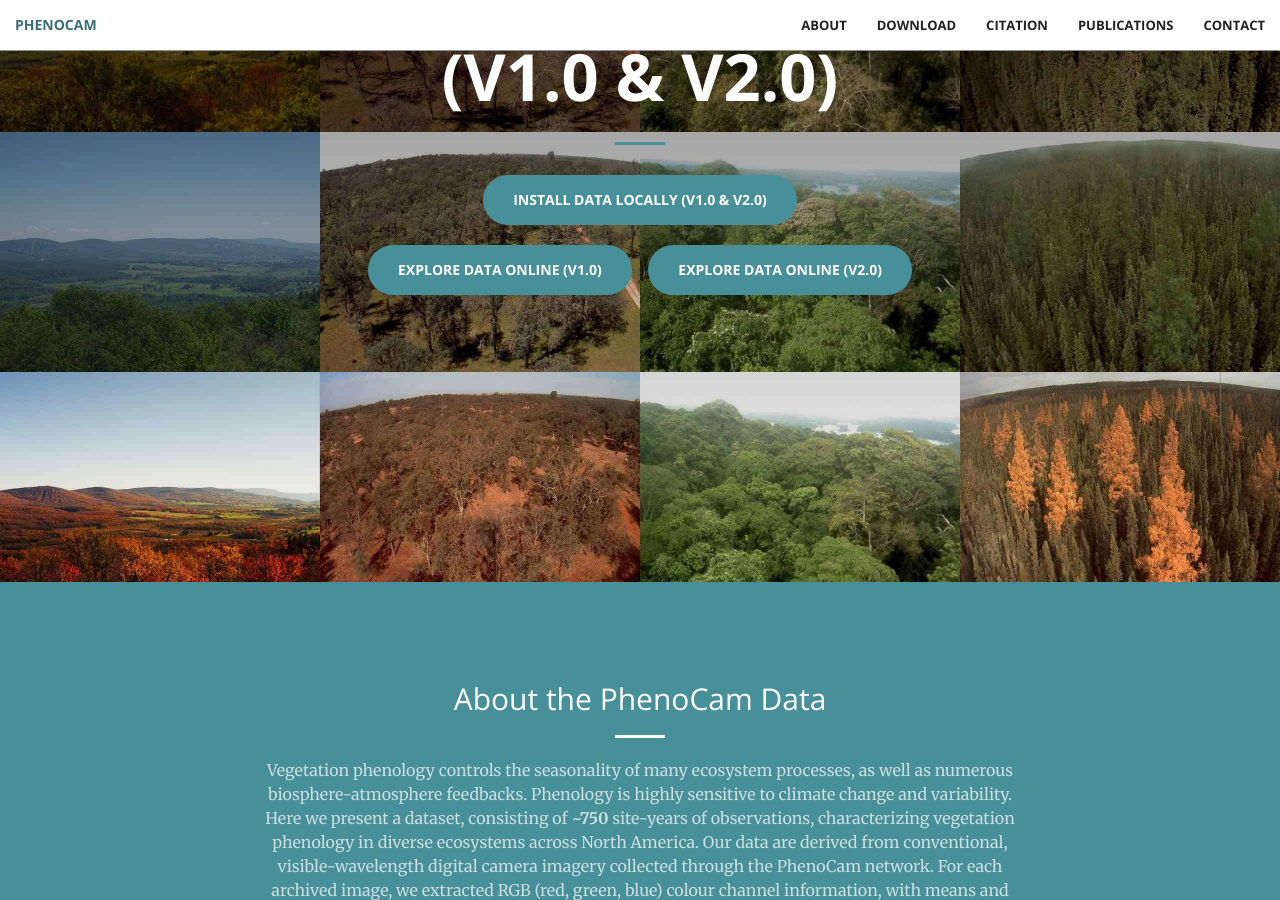
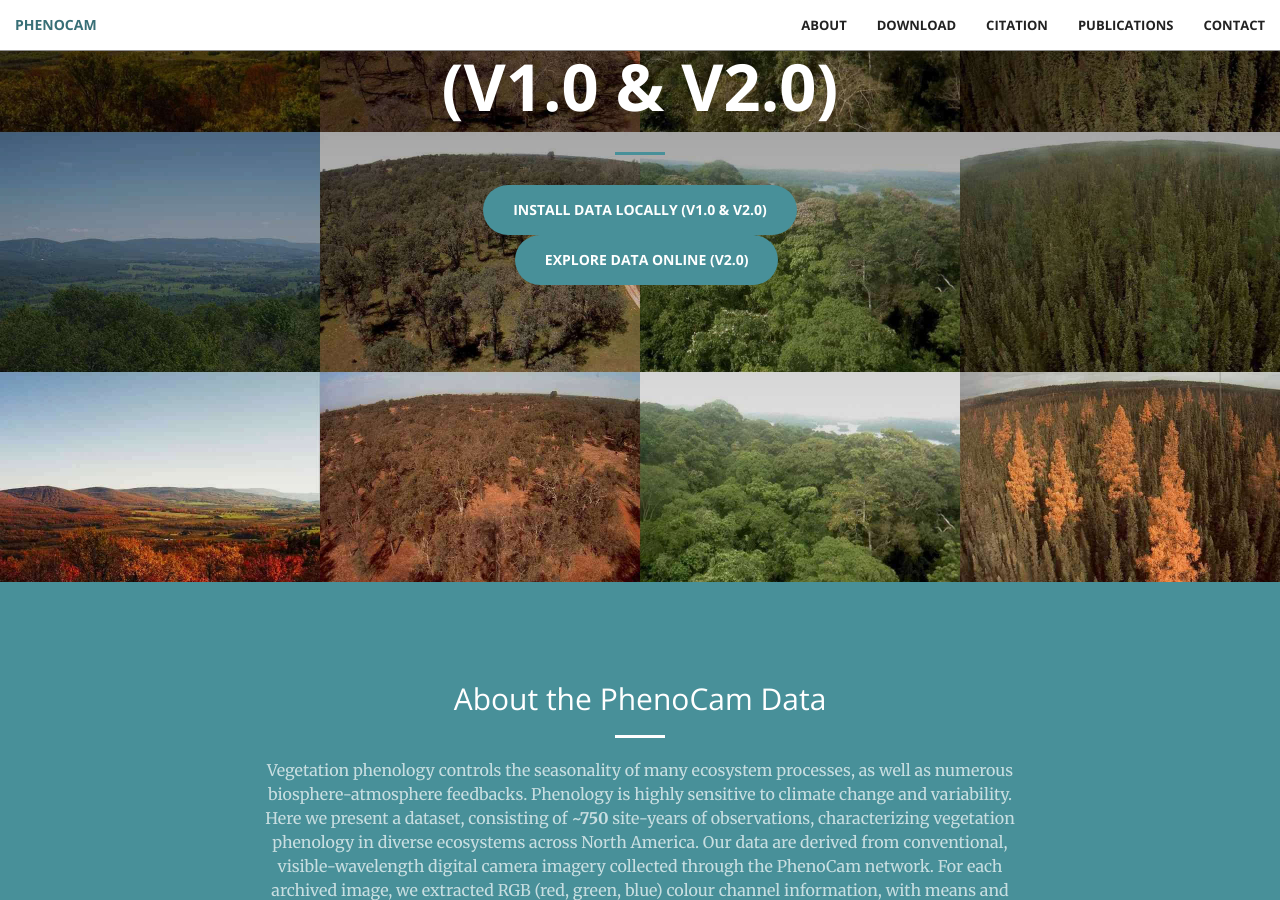
Before and after one commit to PhenoCamNetwork/phenocam.us, a Jekyll site: the page built from index.html, in a window 1280 px wide and 900 px high, scrolled down 318 px. Built offline with Jekyll 4.4.1, drawn with Linux system fonts in a browser that asks for light colours.

Commit message:
Update header.html

```diff
--- a/_includes/header.html
+++ b/_includes/header.html
@@ -5,11 +5,9 @@
             <h1>(V1.0 & V2.0)</h1>
             <hr>
             <a href="#download" class="btn btn-primary btn-xl page-scroll">Install Data Locally (V1.0 & V2.0)</a><br>
-	    <br>
-	    <a href="https://phenocam.sr.unh.edu/phenocam_explorer/#shiny-tab-explorer_v1" class="btn btn-primary btn-xl page-scroll">Explore Data Online (V1.0)</a>
 	    &nbsp
 	    &nbsp
-	    <a href="https://phenocam.sr.unh.edu/phenocam_explorer/#shiny-tab-explorer_v2" class="btn btn-primary btn-xl page-scroll">Explore Data Online (V2.0)</a>
+	    <a href="https://phenocam.sr.unh.edu/phenocam_explorer/" class="btn btn-primary btn-xl page-scroll">Explore Data Online (V2.0)</a>
         </div>
     </div>
 </header>
```
